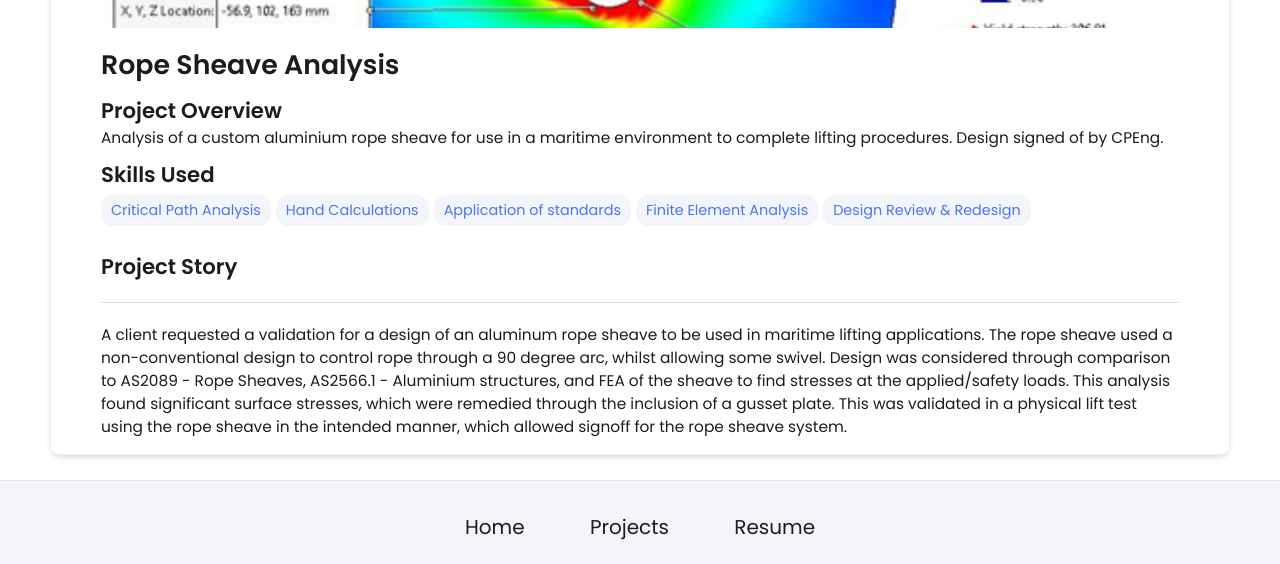
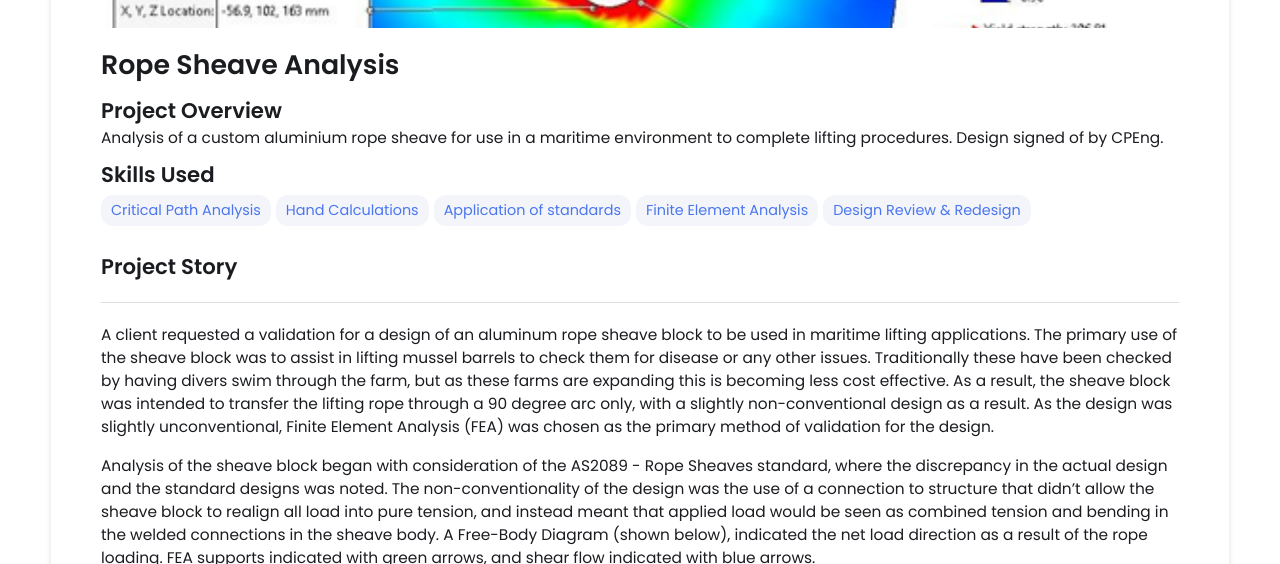
Before and after one commit to David-K-NZ/David-K-NZ.github.io, a Jekyll site: the page built from _projects/Rope-Sheave-Analysis/index.md, in a window 1280 px wide and 1400 px high, scrolled down 462 px. Shown: the top 564 px of the window. Built offline with Jekyll 4.4.1, drawn with Linux system fonts in a browser that asks for light colours; some of the changed text lies outside the part shown; grey boxes are pictures that could not be loaded.

Commit message:
Update to rope sheave project page

```diff
--- a/_config.yml
+++ b/_config.yml
@@ -15,8 +15,8 @@ title: David Knight's Portfolio # This is what shows up in the tab of the browse
 name: David Knight
 headline: Mechanical Design Engineer
 description: >- # dont remove this line. this will ignore all new lines until the next section
-  Mechanical Design Engineer trained in Christchurch, NZ. Three years of experience across mechanical consulting & small assembly design.
-  Skilled with 3D CAD, FEA, and CFD tools for engineering design, along with coding in MATLAB/Python for engineering applications. Driven, hardworking,
+  Mechanical Design Engineer trained at the University of Canterbury in Christchurch, NZ. Three years of experience across mechanical consulting & mechanical equipment design.
+  Skilled with 3D CAD, FEA, and CFD tools for engineering design, along with coding in MATLAB/Python for engineering applications. Familiar with designing for regulatory compliance across a wide range of industries & standard families. Driven, hardworking,
   and ready to develop my skills in the UK engineering market.
 
 # Place your profile image in /assets/images/profile-image/folder and edit the file name
@@ -87,7 +87,7 @@ skills:
 
 
 # Contact Form Setup. Setup an account and copy over the key. When someone fills out the form, it will be received in your email.
-formspree-key:   https://formspree.io/f/{8-digit key}
+formspree-key:   https://formspree.io/f/xrblkkzv
 
 
 
--- a/_projects/Rope-Sheave-Analysis/index.md
+++ b/_projects/Rope-Sheave-Analysis/index.md
@@ -9,8 +9,47 @@ skills:
 - Finite Element Analysis
 - Design Review & Redesign
 main-image: /Screenshot 2025-07-27 211440.png
+
 ---
 
 ## Project Story
+
 ---
-A client requested a validation for a design of an aluminum rope sheave to be used in maritime lifting applications. The rope sheave used a non-conventional design to control rope through a 90 degree arc, whilst allowing some swivel. Design was considered through comparison to AS2089 - Rope Sheaves, AS2566.1 - Aluminium structures, and FEA of the sheave to find stresses at the applied/safety loads. This analysis found significant surface stresses, which were remedied through the inclusion of a gusset plate. This was validated in a physical lift test using the rope sheave in the intended manner, which allowed signoff for the rope sheave system.
+
+A client requested a validation for a design of an aluminum rope sheave block to be used in maritime lifting applications. The primary use of the sheave block was to assist in lifting mussel barrels to check them for disease or any other issues. Traditionally these have been checked by having divers swim through the farm, but as these farms are expanding this is becoming less cost effective. As a result, the sheave block was intended to transfer the lifting rope through a 90 degree arc only, with a slightly non-conventional design as a result. As the design was slightly unconventional, Finite Element Analysis (FEA) was chosen as the primary method of validation for the design.
+
+Analysis of the sheave block began with consideration of the AS2089 - Rope Sheaves standard, where the discrepancy in the actual design and the standard designs was noted. The non-conventionality of the design was the use of a connection to structure that didn't allow the sheave block to realign all load into pure tension, and instead meant that applied load would be seen as combined tension and bending in the welded connections in the sheave body. A Free-Body Diagram (shown below), indicated the net load direction as a result of the rope loading. FEA supports indicated with green arrows, and shear flow indicated with blue arrows.
+
+![Free Body Diagram](/_projects/Rope-Sheave-Analysis/Screenshot%2025-07-28%151752.png)
+
+Based on the resultant loads, I completed a quick series of hand calculations to ensure the freewheel/axle of the sheave would be OK under the applied load before continuing to the FEA portion of the project. At a 2x overload (proof load based on AS2089) the sheave components passed the checks, but only by a slim margin. This gave confidence to move on to the FEA portion of analysing the main parts of the block with FEA, as well as awareness that the block may only just pass the applied load conditions. Screenshot from Solidworks of the mesh used below, with local refinements used to maximise information in high-stress areas.
+
+![FEA Mesh](/_projects/Rope-Sheave-Analysis/Screenshot%2025-07-28%153227.png)
+
+Mesh report indicated several cells with high aspect ratios from this refined mesh. Report shown below:
+
+![FEA Mesh Report](/_projects/Rope-Sheave-Analysis/Screenshot%2025-07-28%153448.png)
+
+Aspect ratios checked based on the above report to ensure that all elements in key areas had aspect ratios that would resolve without significant errors. Red elements in the below plots had aspect ratio >= 3.0, and dark blue indicates an aspect ratio of 1.0.
+
+![FEA Aspect Ratios](/_projects/Rope-Sheave-Analysis/Screenshot%2025-07-28%153722.png)
+
+Aspect ratios in key elements were all within range that gave at least reasonable-quality outputs. Reactions were also checked and found to be in the right range to have minimal large-scale errors with the analysis. This gave confidence in the results that followed.
+
+Deflection plot from applied load shown below. Deflection was minimal, magnified by a factor of 150 for clarity in shape.
+
+![FEA Deflection](/_projects/Rope-Sheave-Analysis/Screenshot%2025-07-28%164313.png)
+
+Stresses in sheave block under the applied load:
+
+![FEA Stress 1](/_projects/Rope-Sheave-Analysis/Screenshot%2025-07-27%211440.png)
+
+As can be seen, a decent area around the sheave axle connection was beyond the allowable stress (red), and a significant area at the welded connection also appeared to be beyond the allowable stress. Stress in the full cross-section was considered, as due to the bending nature of the loading this may have been surface stress only.
+
+![FEA Stress 2](/_projects/Rope-Sheave-Analysis/Screenshot%2025-07-28%164809.png)
+
+Stresses throughout thickness of plate in this area. Additional plates added to reduce stress below the allowable limit:
+
+![FEA STress 3](/_projects/Rope-Sheave-Analysis/Screenshot%2025-07-28%164936.png)
+
+Additional plate reduced most stress below the allowable limit. Some surface stresses were still high, but this was not considered to be an issue due to the 2x proof load that was applied for this analysis. Fatigue was considered, and these areas were noted to the client as being likely points for crack formation in the sheave block. The sheave block was certified in this final configuration and an 'Approved as Correcte' drawing was issued to the client along with a Design Statement signed by a Chartered Engineer.
```
Also changed, not shown: _projects/Rollover-Protection-Frame/index.md (+1 -0 lines), _projects/Rope-Sheave-Analysis/Screenshot 2025-07-28 151752.png (added), _projects/Rope-Sheave-Analysis/Screenshot 2025-07-28 153227.png (added), _projects/Rope-Sheave-Analysis/Screenshot 2025-07-28 153448.png (added), _projects/Rope-Sheave-Analysis/Screenshot 2025-07-28 153722.png (added), _projects/Rope-Sheave-Analysis/Screenshot 2025-07-28 164313.png (added), _projects/Rope-Sheave-Analysis/Screenshot 2025-07-28 164809.png (added), _projects/Rope-Sheave-Analysis/Screenshot 2025-07-28 164936.png (added).
